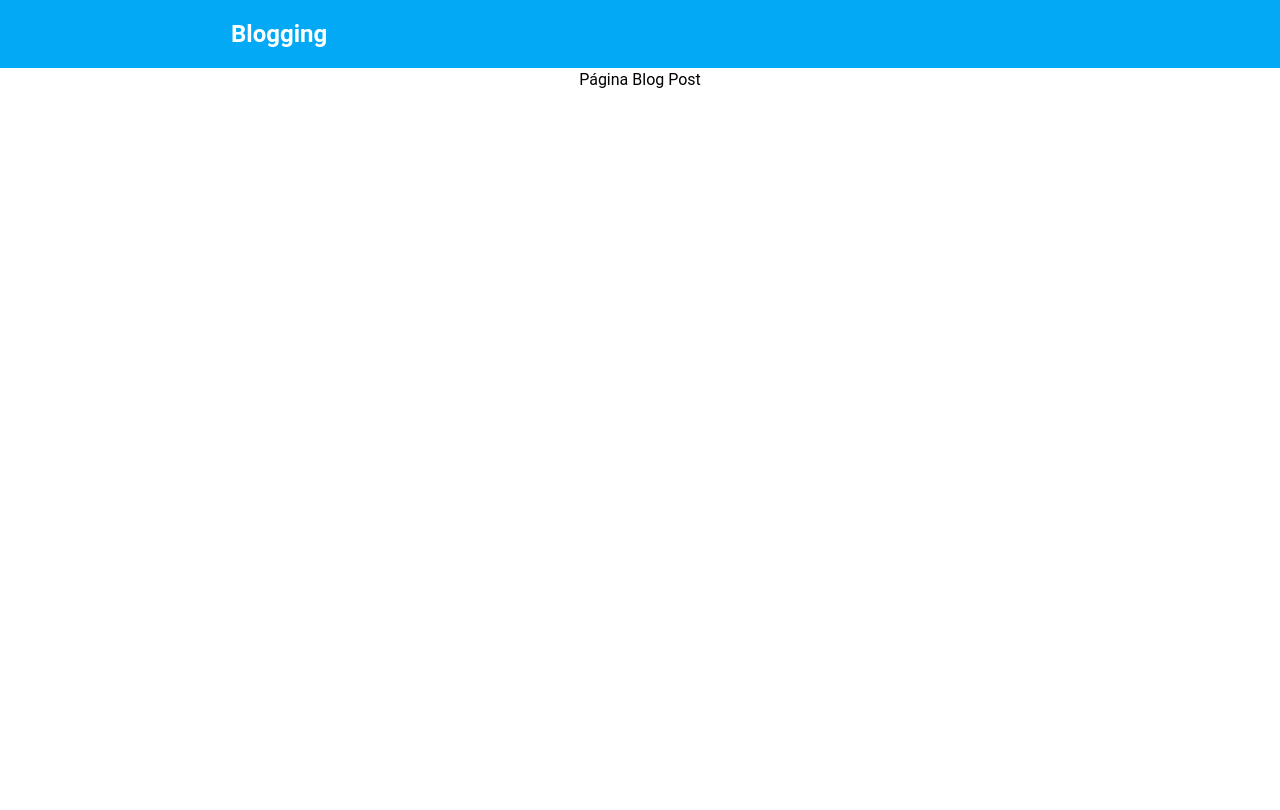
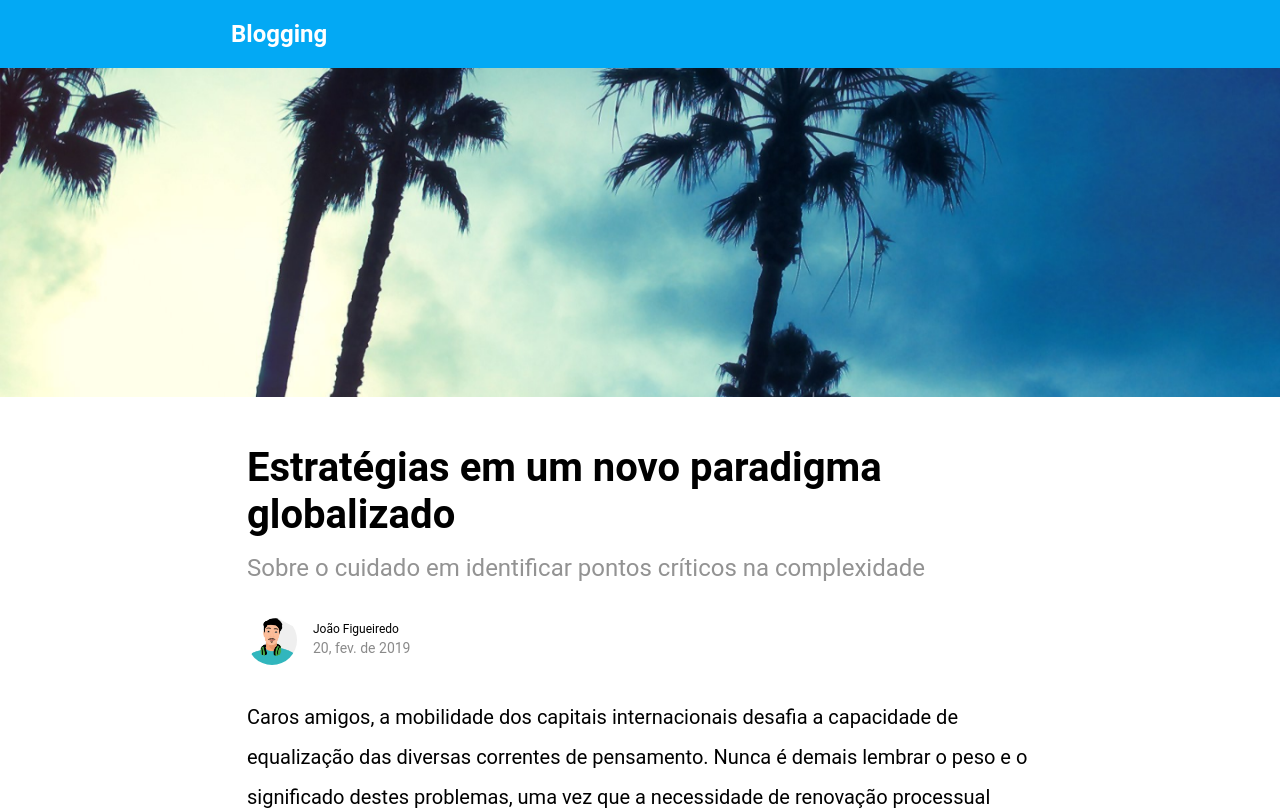
Before and after one commit to Marianarosadev/Blogging, a React (Vite) app: page / in a window 1280 px wide. Shown: the top 810 px of the page. Built offline with nearby package versions, Linux system fonts and the light colour scheme.

Commit message:
Criação e construção do layout da página de post, criação do arquivo de tipagem e services

```diff
--- a/src/pages/BlogPost.tsx
+++ b/src/pages/BlogPost.tsx
@@ -1,9 +1,53 @@
-import React from 'react';
+import React, { useState, useEffect } from 'react'
+import { fetchPost } from '../utils/services.ts'
+import Loader from '../components/Loader.tsx'
+import Banner from '../assets/banner.png'
+import Avatar1 from '../assets/avatars/avatar1.jpg'
+import '../styles/pages/BlogPost.css'
 
 const BlogPost: React.FC = () => {
+  const [post, setPost] = useState<Post | null>(null);
+
+  useEffect(() => {
+    const loadPost = async () => {
+      try {
+        const postData = await fetchPost();
+
+        setPost(postData);
+      } catch (error) {
+        console.error('Erro ao carregar o post:', error);
+      }
+    };
+    loadPost();
+  }, []);
+
+  const formatDate = (timestamp: string) => {
+    const date = new Date(timestamp);
+    const options: Intl.DateTimeFormatOptions = {
+      day: '2-digit',
+      month: 'short',
+      year: 'numeric',
+    };
+    return date.toLocaleDateString('pt-BR', options).replace(' de ', ', ');
+  };
+
+  if (!post) return <Loader/>;
+
   return (
     <div className="post">
-      Página Blog Post
+      <img src={Banner} alt="Banner do post" className='post__banner'/>
+      <div className='post__container'>
+        <h1 className='post__title'>{post.title}</h1>
+        <h2 className='post__sub-title'>{post.subtitle}</h2>
+        <div className='post__author'>
+          <img src={Avatar1} alt="Foto do autor do post" className='post__avatar-img'/>
+          <div>
+            <div className='post__author-name'>{post.author.username}</div>
+            <div className='post__timestamp'>{formatDate(post.timestamp)}</div>
+          </div>
+        </div>
+        <div className="post__content" dangerouslySetInnerHTML={{ __html: post.content }}/>
+      </div>
     </div>
   );
 };
--- /dev/null
+++ b/src/styles/pages/BlogPost.css
@@ -0,0 +1,43 @@
+.post__banner {
+  max-height: 493px;
+  width: 100%;
+}
+
+.post__container {
+  text-align: start;
+  max-width: 850px;
+  margin: 0 auto;
+  padding: 3rem 2rem;
+}
+
+.post__sub-title {
+  margin-top: 1rem;
+  color: #939393;
+}
+
+.post__author {
+  display: flex;
+  align-items: center;
+  margin: 2rem 0;
+}
+
+.post__avatar-img {
+  width: 50px;
+  height: 50px;
+  border-radius: 50px;
+  margin-right: 1rem;
+}
+
+.post__author-name {
+  font-size: 12px;
+}
+
+.post__timestamp {
+  font-size: 14px;
+  color: #8A8A8A;
+}
+
+.post__content {
+  font-size: 20px;
+  line-height: 40px;
+}
--- /dev/null
+++ b/src/utils/services.ts
@@ -0,0 +1,6 @@
+import { rawPost } from '../data/rawPost';
+
+export const fetchPost = async (): Promise<Post> => {
+  await new Promise(resolve => setTimeout(resolve, 500));
+  return rawPost;
+};
```
Also changed, not shown: src/types/index.d.ts (added, +21 -0 lines), src/assets/avatars/avatar1.jpg (added), src/assets/banner.png (added).
